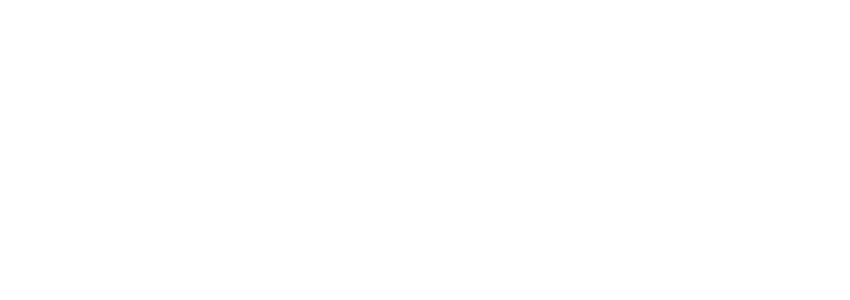
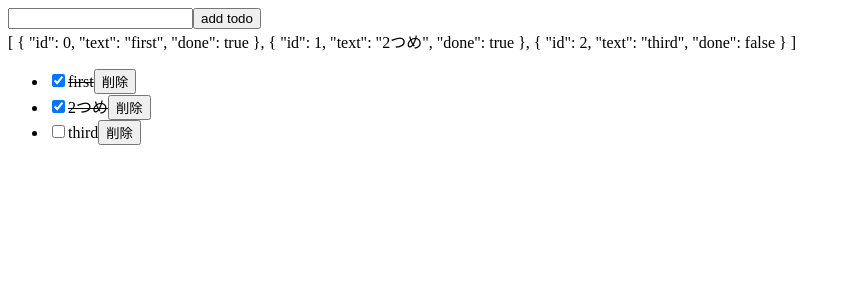
Before and after one commit to ito0804takuya/vue3-examples, a Vue app: page /computed in a window 1280 px wide. Before the commit this address had no page. Shown: the top 300 px of the page, without its empty margins (0-850 px from the left). Built offline with nearby package versions, Linux system fonts and the light colour scheme.

Commit message:
サンプル追加

```diff
--- a/src/router/index.ts
+++ b/src/router/index.ts
@@ -12,6 +12,7 @@
 import PlaySample from '../views/PlaySample.vue'
 import EmitSample from '../views/EmitSample.vue'
 import VModelSample from '../views/VModelSample.vue'
+import ComputedSample from '../views/ComputedSample.vue'
 
 const routes: Array<RouteRecordRaw> = [
   {
@@ -78,6 +79,11 @@
     path: '/vmodel-component',
     name: '',
     component: VModelSample
+  },
+  {
+    path: '/computed',
+    name: '',
+    component: ComputedSample
   }
 ]
 
--- /dev/null
+++ b/src/views/ComputedSample.vue
@@ -0,0 +1,59 @@
+<template>
+
+<!-- formのsubmit をトリガーに、関数を実行 -->
+  <form @submit.prevent="addTodo">
+    <!-- v-modelで、input と data を 双方向バインディング -->
+    <input v-model="newTodoText">
+    <button>add todo</button>
+  </form>
+
+  <div>{{ todos }}</div>
+
+  <ul>
+    <li v-for="todo in todos" :key="todo.id">
+      <input type="checkbox" v-model="todo.done">
+      <span :class="{ done: todo.done }">{{ todo.text }}</span>
+      <button @click="removeTodo(todo)">削除</button>
+    </li>
+  </ul>
+
+</template>
+
+<script setup lang="ts">
+import { ref } from 'vue'
+
+let id = 0
+
+type todoType = {
+  id: number;
+  text: string;
+  done: boolean;
+}
+
+// refに型指定ができない
+// （Ref or 実体 の状態があるため、単にtodoType[]とかref<todoType[]>で指定すると怒られる）
+const todos = ref([
+  { id: id++, text: 'first', done: true },
+  { id: id++, text: '2つめ', done: true },
+  { id: id++, text: 'third', done: false }
+])
+
+const newTodoText = ref('')
+
+const addTodo = () => {
+  const todo: todoType = { id: id++, text: newTodoText.value, done: false }
+  todos.value.push(todo)
+  newTodoText.value = ''
+}
+
+const removeTodo = (todo: todoType) => {
+  // todo.id でなく、todo自体 を比較してfilterできる!
+  todos.value = todos.value.filter((t) => t !== todo)
+}
+</script>
+
+<style scoped>
+.done {
+  text-decoration: line-through;
+}
+</style>
--- a/src/views/TodoMVS.vue
+++ b/src/views/TodoMVS.vue
@@ -92,7 +92,7 @@
   </section>
 </template>
 
-<style>
+<style scoped>
 /* これどういうこと？ */
-@import "https://unpkg.com/todomvc-app-css@2.4.1/index.css";
+/* @import "https://unpkg.com/todomvc-app-css@2.4.1/index.css"; */
 </style>
--- a/src/views/VBind.vue
+++ b/src/views/VBind.vue
@@ -1,19 +1,3 @@
-<script setup>
-import { ref } from 'vue'
-
-const message = ref('タイトル')
-
-const isRed = ref(true)
-function toggleRed () {
-  isRed.value = !isRed.value
-}
-
-const textColor = ref('green')
-function toggleColor () {
-  textColor.value = textColor.value === 'green' ? 'blue' : 'green'
-}
-</script>
-
 <template>
   <p>
     <!-- v-bind でHTMLのtitle属性を動的な変数に -->
@@ -33,7 +17,23 @@
   </p>
 </template>
 
-<style>
+<script setup>
+import { ref } from 'vue'
+
+const message = ref('タイトル')
+
+const isRed = ref(true)
+function toggleRed () {
+  isRed.value = !isRed.value
+}
+
+const textColor = ref('green')
+function toggleColor () {
+  textColor.value = textColor.value === 'green' ? 'blue' : 'green'
+}
+</script>
+
+<style scoped>
 .red {
   color: red;
 }
--- a/src/views/VIfAndVFor.vue
+++ b/src/views/VIfAndVFor.vue
@@ -1,11 +1,3 @@
-<script setup>
-import { ref } from 'vue'
-
-const list = ref([1, 2, 3])
-
-const show = ref(true)
-</script>
-
 <template>
   <button @click="list.push(list.length + 1)">
     値を追加
@@ -33,3 +25,11 @@
     リストが空な状態
   </p>
 </template>
+
+<script setup>
+import { ref } from 'vue'
+
+const list = ref([1, 2, 3])
+
+const show = ref(true)
+</script>
--- a/src/views/VModelSample.vue
+++ b/src/views/VModelSample.vue
@@ -8,14 +8,17 @@
 
   <div :class="{red: isRed}" :font-size="size">bind</div>
 </template>
+
 <script setup lang="ts">
 import VModelComponent from '@/components/VModelComponent.vue'
 import { ref } from 'vue'
+
 const text = ref('ほげ')
 const isRed = ref(true)
 const size = '40px'
 </script>
-<style>
+
+<style scoped>
 .red{
   color: red;
 }
--- a/src/views/VOn.vue
+++ b/src/views/VOn.vue
@@ -1,3 +1,19 @@
+<template>
+  <h1>{{ message }}</h1>
+
+  <!-- 短い処理の場合はインラインでOK -->
+  <button @click="message += '!'">Add "!"</button>
+  <br>
+
+  <!-- 少しロジックが入るような処理は関数に切り出す -->
+  <button @click="reverseMessage">Reverse</button>
+  <br>
+
+  <!-- click.??? の例 -->
+  <a href="https://vuejs.org" @click.prevent="notify">Link</a>
+
+</template>
+
 <script setup>
 import { ref } from 'vue'
 
@@ -11,17 +27,3 @@
   alert('飛びますか？')
 }
 </script>
-
-<template>
-  <h1>{{ message }}</h1>
-
-  <!-- 短い処理の場合はインラインでOK -->
-  <button @click="message += '!'">Add "!"</button>
-  <br>
-  <!-- 少しロジックが入るような処理は関数に切り出す -->
-  <button @click="reverseMessage">Reverse</button>
-  <br>
-  <!-- click.??? の例 -->
-  <a href="https://vuejs.org" @click.prevent="notify">Link</a>
-
-</template>
```
